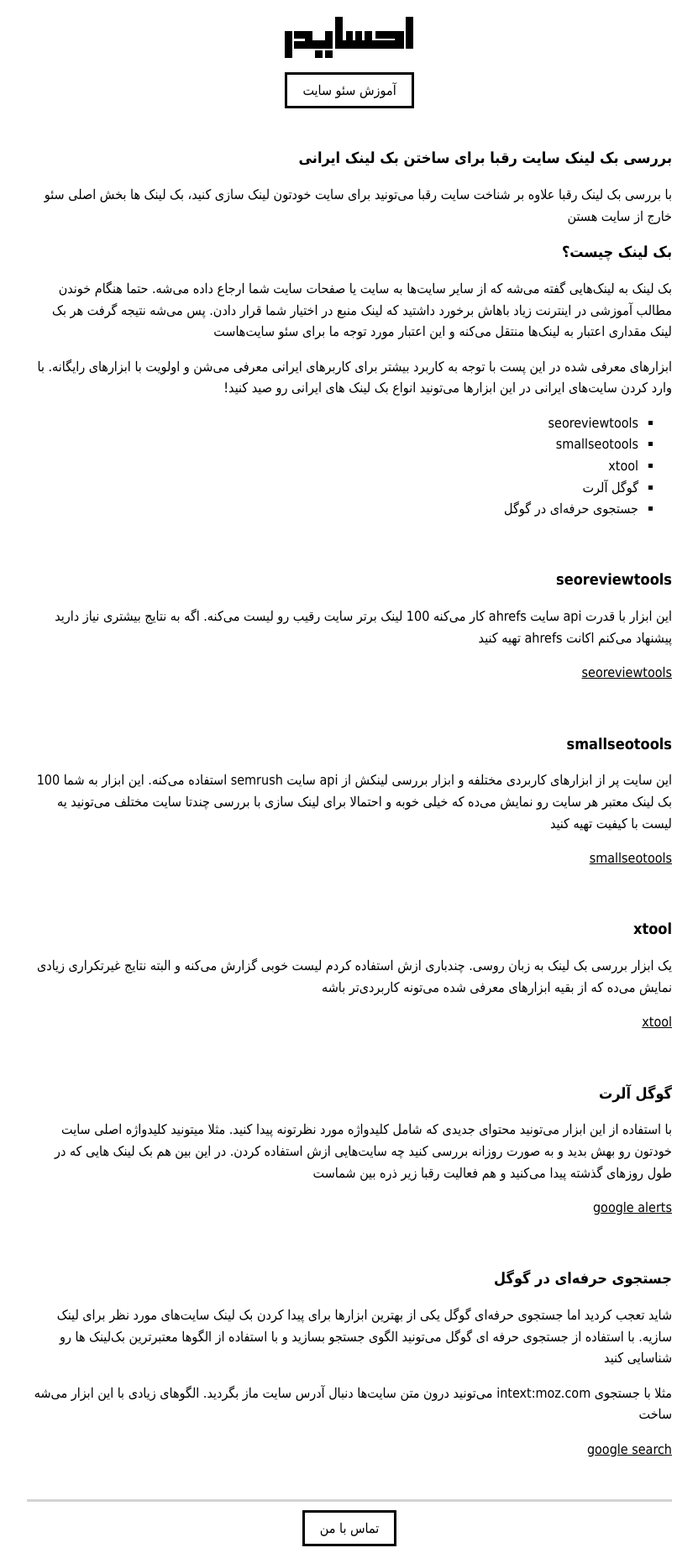
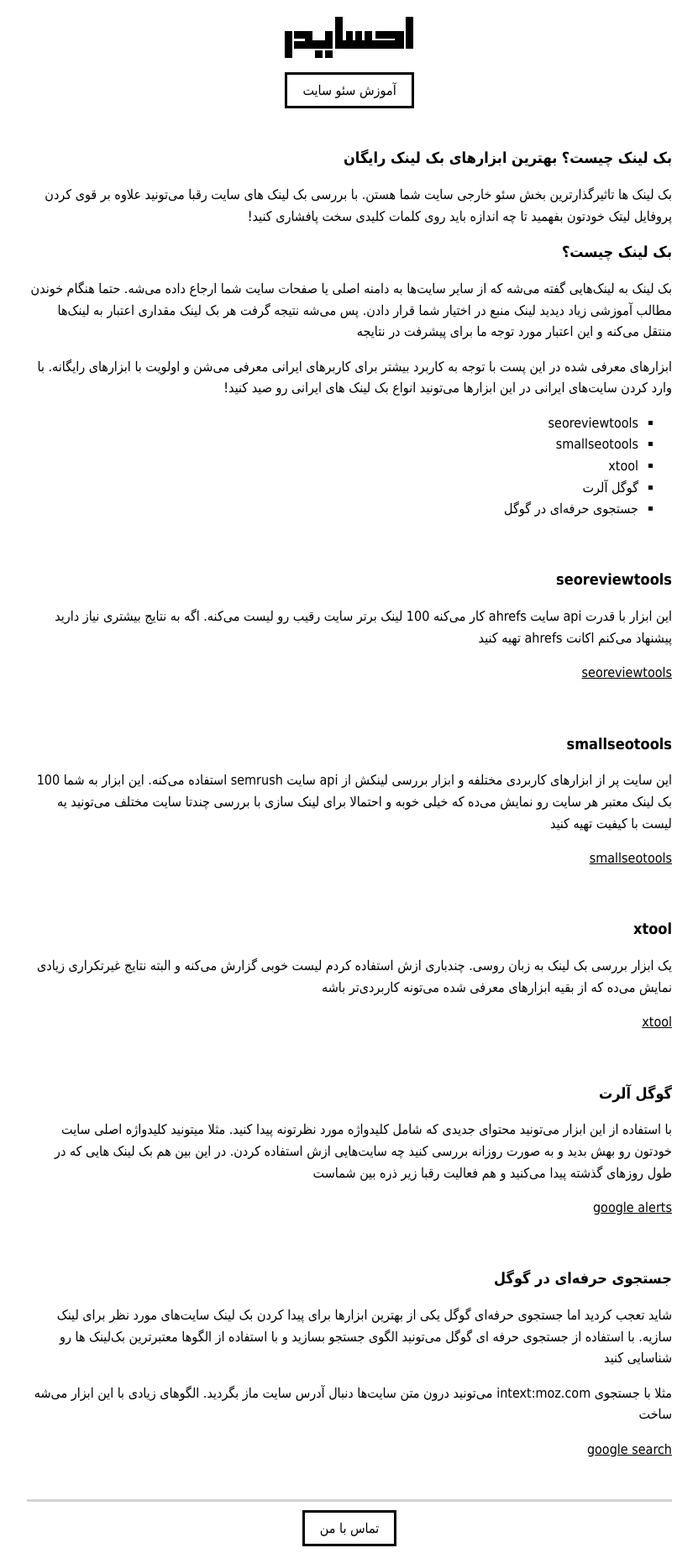
Before and after one commit to darkblog/darkblog.github.io, a Jekyll site: the page built from _posts/2021-5-24-backlink-checker.md, in a window 1280 px wide. Shown: the whole page at 84% size, without its empty margins (224-1055 px from the left). Built offline with Jekyll 4.4.1, drawn with Linux system fonts in a browser that asks for light colours.

Commit message:
Update and rename 2021-5-2-backlink-checker.md to 2021-5-24-backlink-checker.md

```diff
--- a/_posts/2021-5-2-backlink-checker.md
+++ b/_posts/2021-5-24-backlink-checker.md
@@ -1,13 +1,13 @@
 ---
 layout: post
-title: بررسی بک لینک سایت رقبا برای ساختن بک لینک ایرانی
+title: بک لینک چیست؟ بهترین ابزارهای بک لینک رایگان
 ---
 
-با بررسی بک لینک رقبا علاوه بر شناخت سایت رقبا می‌تونید برای سایت خودتون لینک سازی کنید، بک لینک ها بخش اصلی سئو خارج از سایت هستن
+بک لینک ها تاثیرگذارترین بخش سئو خارجی سایت شما هستن. با بررسی بک لینک های سایت رقبا می‌تونید علاوه بر قوی کردن پروفایل لیتک خودتون بفهمید تا چه اندازه باید روی کلمات کلیدی سخت پافشاری کنید!
 
 ## بک لینک چیست؟
 
-بک لینک به لینک‌هایی گفته می‌شه که از سایر سایت‌ها به سایت یا صفحات سایت شما ارجاع داده می‌شه. حتما هنگام خوندن مطالب آموزشی در اینترنت زیاد باهاش برخورد داشتید که لینک منبع در اختیار شما قرار دادن. پس می‌شه نتیجه گرفت هر بک لینک مقداری اعتبار به لینک‌ها منتقل می‌کنه و این اعتبار مورد توجه ما برای سئو سایت‌هاست
+بک لینک به لینک‌هایی گفته می‌شه که از سایر سایت‌ها به دامنه اصلی یا صفحات سایت شما ارجاع داده می‌شه. حتما هنگام خوندن مطالب آموزشی زیاد دیدید لینک منبع در اختیار شما قرار دادن. پس می‌شه نتیجه گرفت هر بک لینک مقداری اعتبار به لینک‌ها منتقل می‌کنه و این اعتبار مورد توجه ما برای پیشرفت در نتایجه
 
 ابزارهای معرفی شده در این پست با توجه به کاربرد بیشتر برای کاربرهای ایرانی معرفی می‌شن و اولویت با ابزارهای رایگانه. با وارد کردن سایت‌های ایرانی در این ابزارها می‌تونید انواع بک لینک های ایرانی رو صید کنید!
 
```
